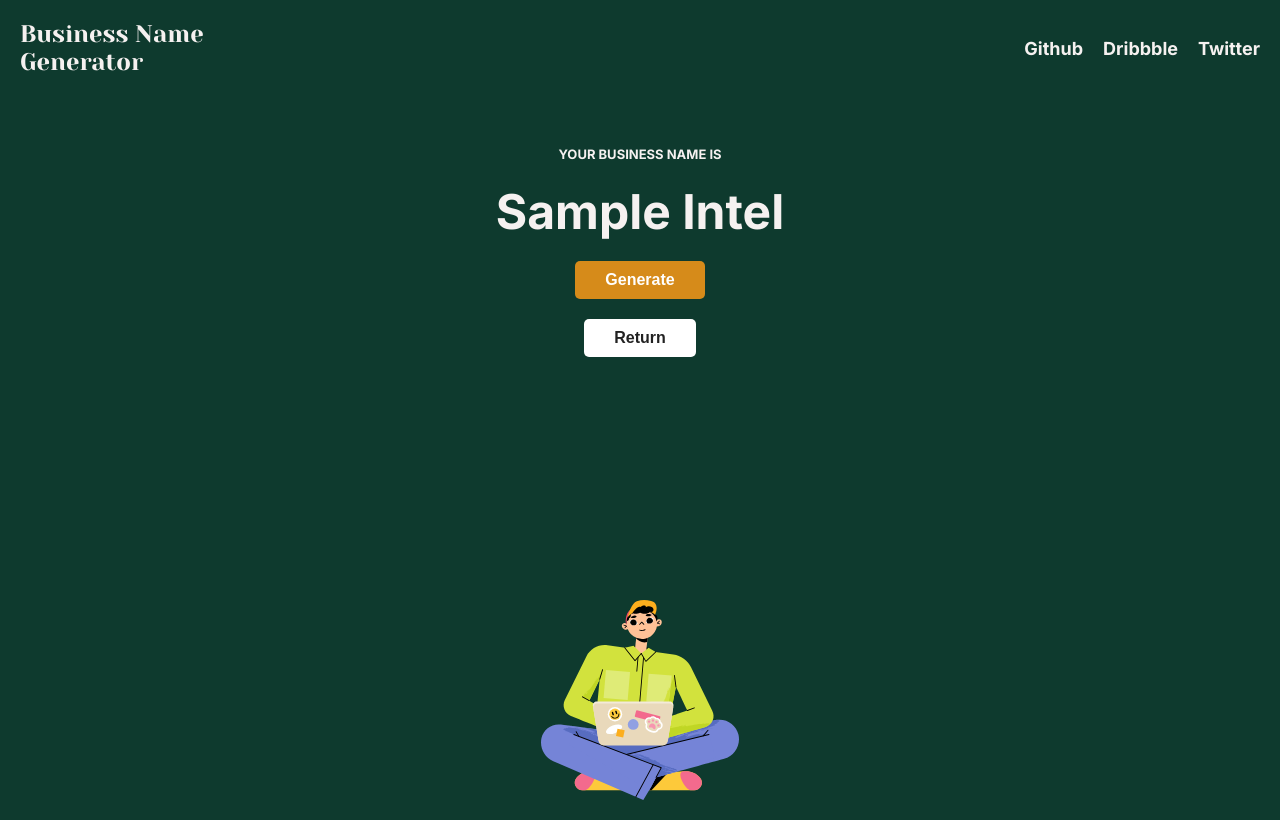
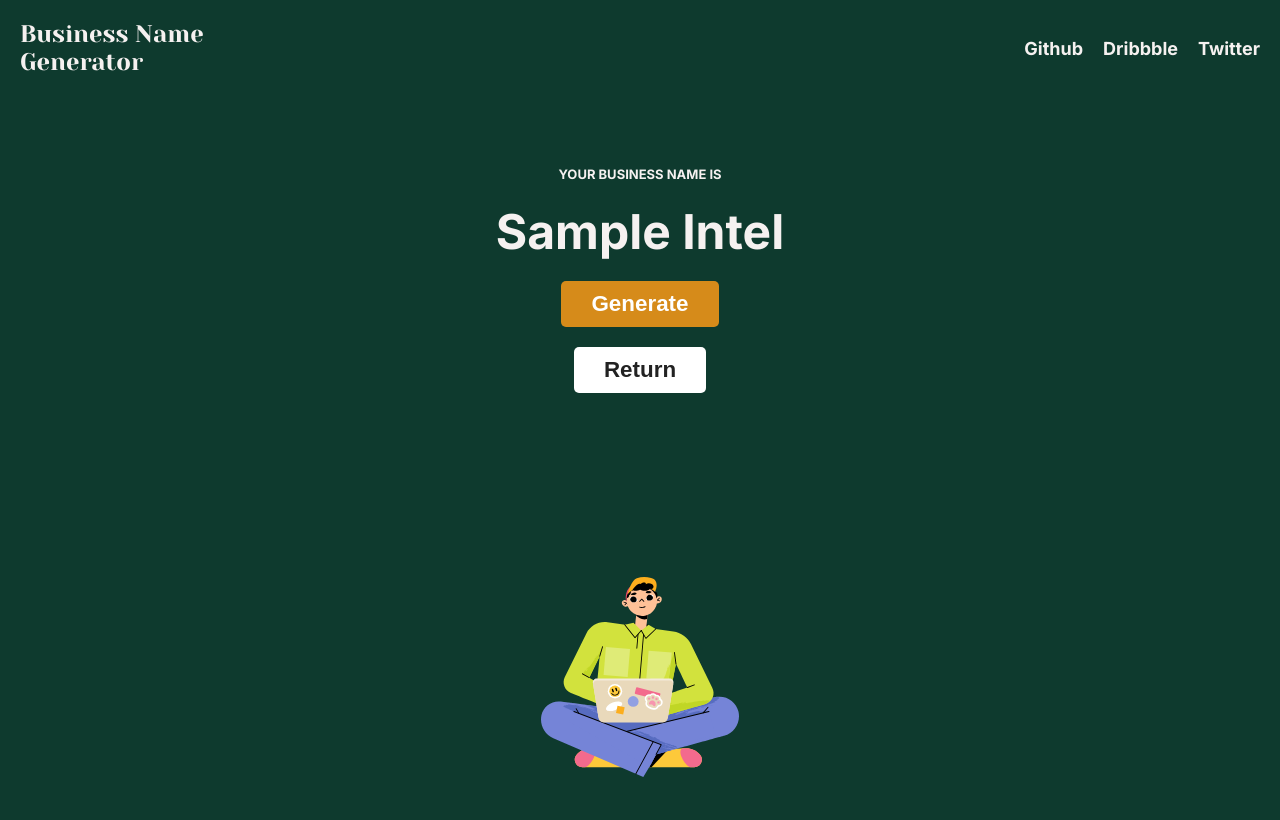
Before and after one commit to zaidyoucef/brander, a plain HTML site: page index.html in a window 1280 px wide. Both pictures are taken after typing "Sample" into the empty fields and a click on the button "Generate". Drawn offline with Linux system fonts and the light colour scheme.

Commit message:
added hover effect on btn and links biger font size on btn now the scroll bar is hidden

```diff
--- a/app.js
+++ b/app.js
@@ -79,8 +79,6 @@ btnGenerate.addEventListener("click", function (e) {
 
     showGenerate.style.display = "block";
     btnReturn.style.display = "inline-flex";
-    btnTweet.style.display = "inline-flex";
-    heroImag.style.height = "125px";
 
     showGenerate.innerText = word;
 
--- a/style.css
+++ b/style.css
@@ -32,6 +32,9 @@ nav {
 a {
   text-decoration: none;
   color: inherit;
+}
+ul a:hover {
+  color: #d68b1a;
 }
 
 button {
@@ -91,7 +94,11 @@ input[type="text"]::placeholder {
   user-select: none;
   font-weight: 700 !important;
   color: white !important;
-  font-size: 1rem;
+  font-size: 1.4rem;
+}
+#isGenerate:hover {
+  background: #f0a535;
+  color: white;
 }
 
 .btn-normal {
@@ -116,7 +123,6 @@ input[type="text"]::placeholder {
   display: flex;
   justify-content: center;
   align-items: center;
-  padding: 20px;
   flex-direction: row;
 }
 
@@ -125,15 +131,14 @@ input[type="text"]::placeholder {
   display: flex;
   justify-content: center;
   align-items: center;
-  padding: 20px;
-  margin-top: 20px;
+  margin-top: 50px;
   flex-direction: column;
   gap: 20px;
 }
 
 #hero .container {
   justify-content: space-between;
-  height: 100%;
+  height: 90%;
 }
 
 #hero img {
```
